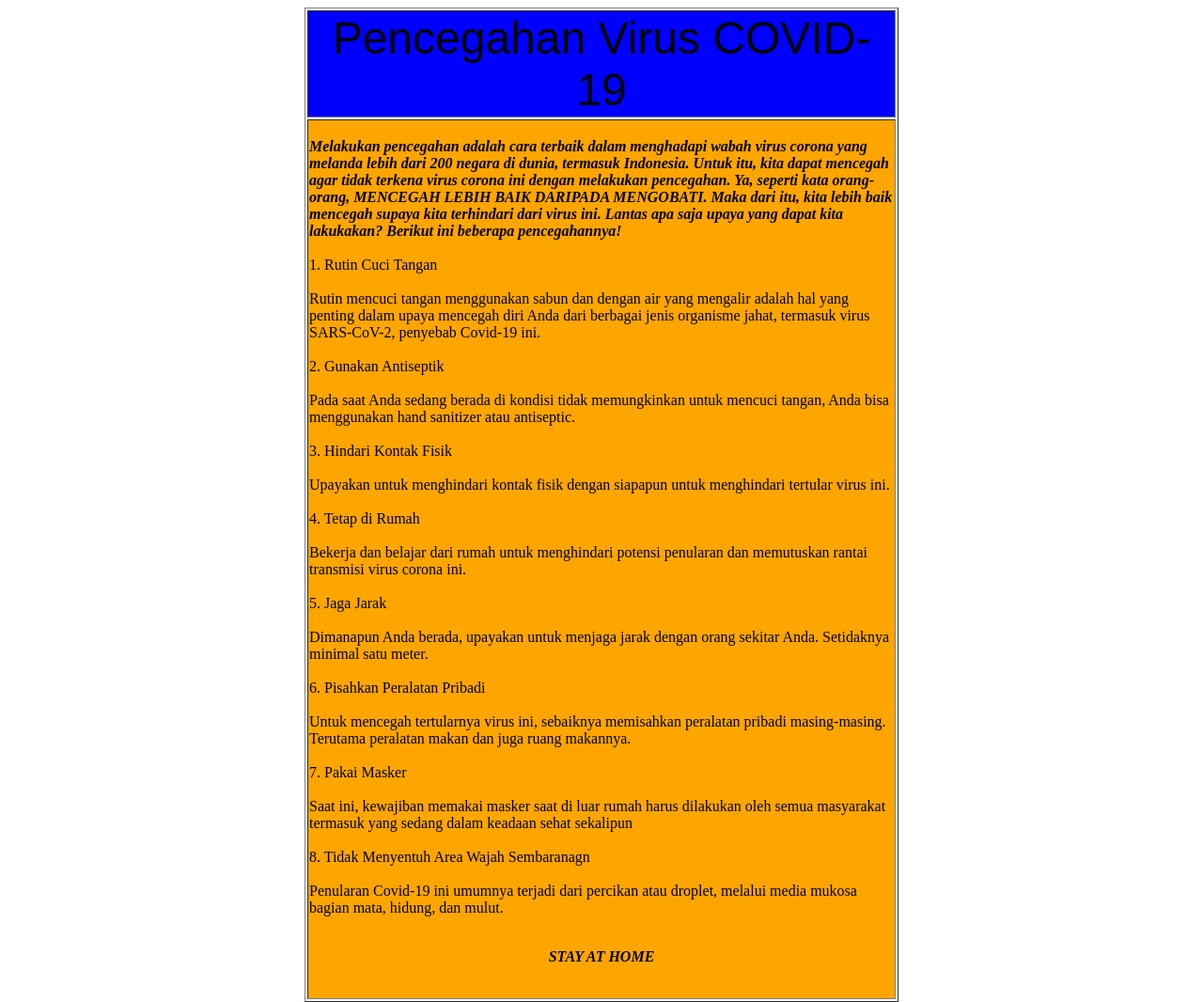
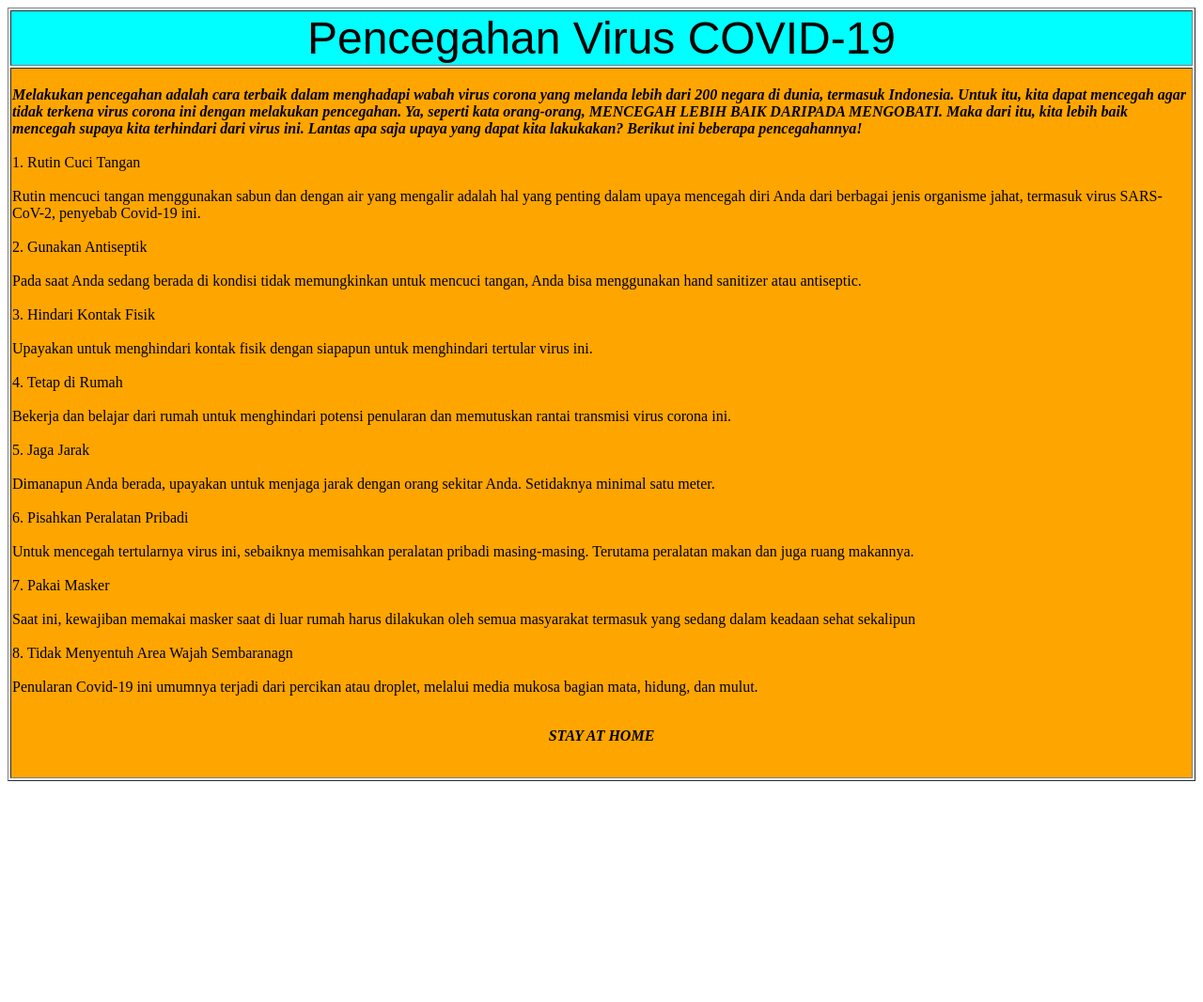
Before and after one commit to tegarputra1107/tegarputra1107.github.io, a plain HTML site: page index.html in a window 1280 px wide. Shown: the whole page at 94% size. After the commit the page ends 839 px from the top, so only its background shows below. Drawn offline with Linux system fonts and the light colour scheme.

Commit message:
Update index.html

```diff
--- a/index.html
+++ b/index.html
@@ -3,9 +3,9 @@
 <title> COVID-19  </title>
 </head>
 <body>
-<table border = "1" align = "center" width = "50%" height = "100%">
+<table border = "1" align = "center" width = "100%" height = "100%">
 <tr>
-<td bgcolor = "blue" colspan = "2" height = "100%" align = "center">
+<td bgcolor = "aqua" colspan = "2" height = "50%" align = "center">
 <font size = "16" face= "Arial"> Pencegahan Virus COVID-19 </font size>
 </td>
 </tr>
```
